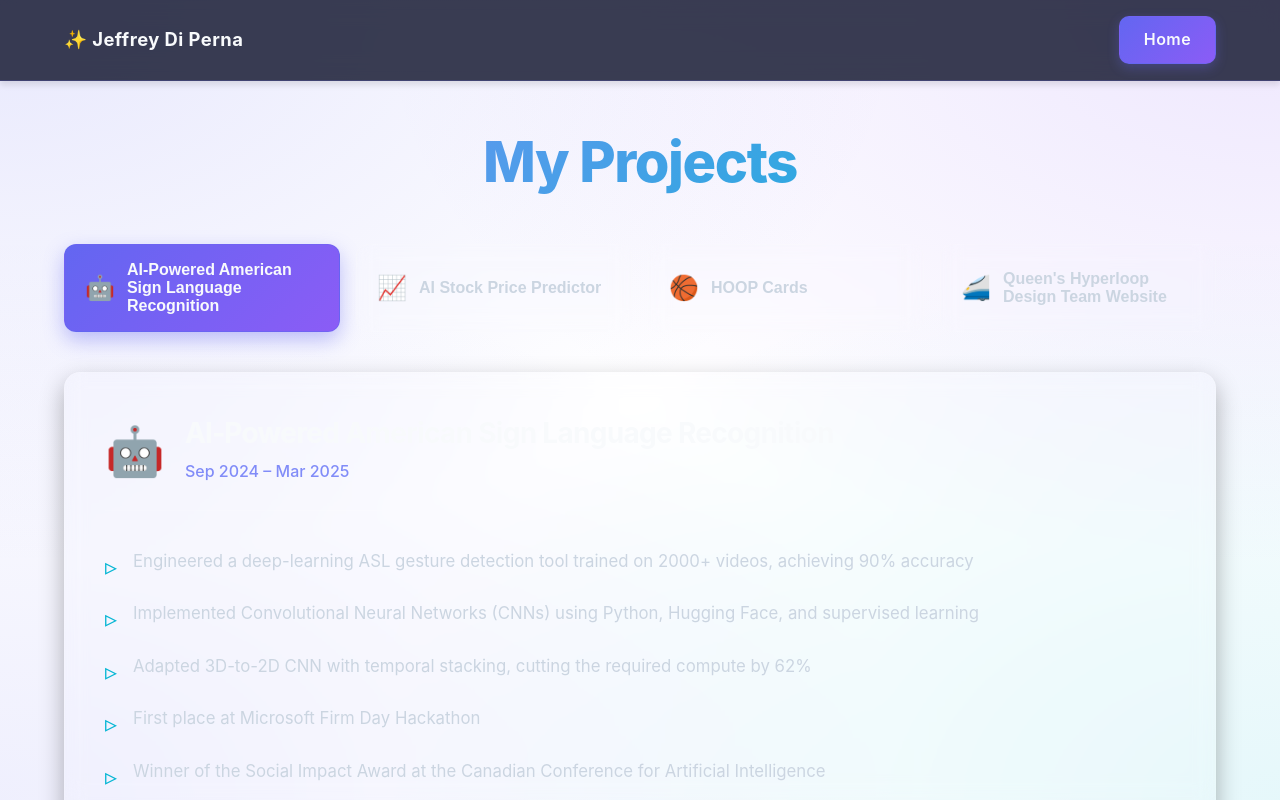
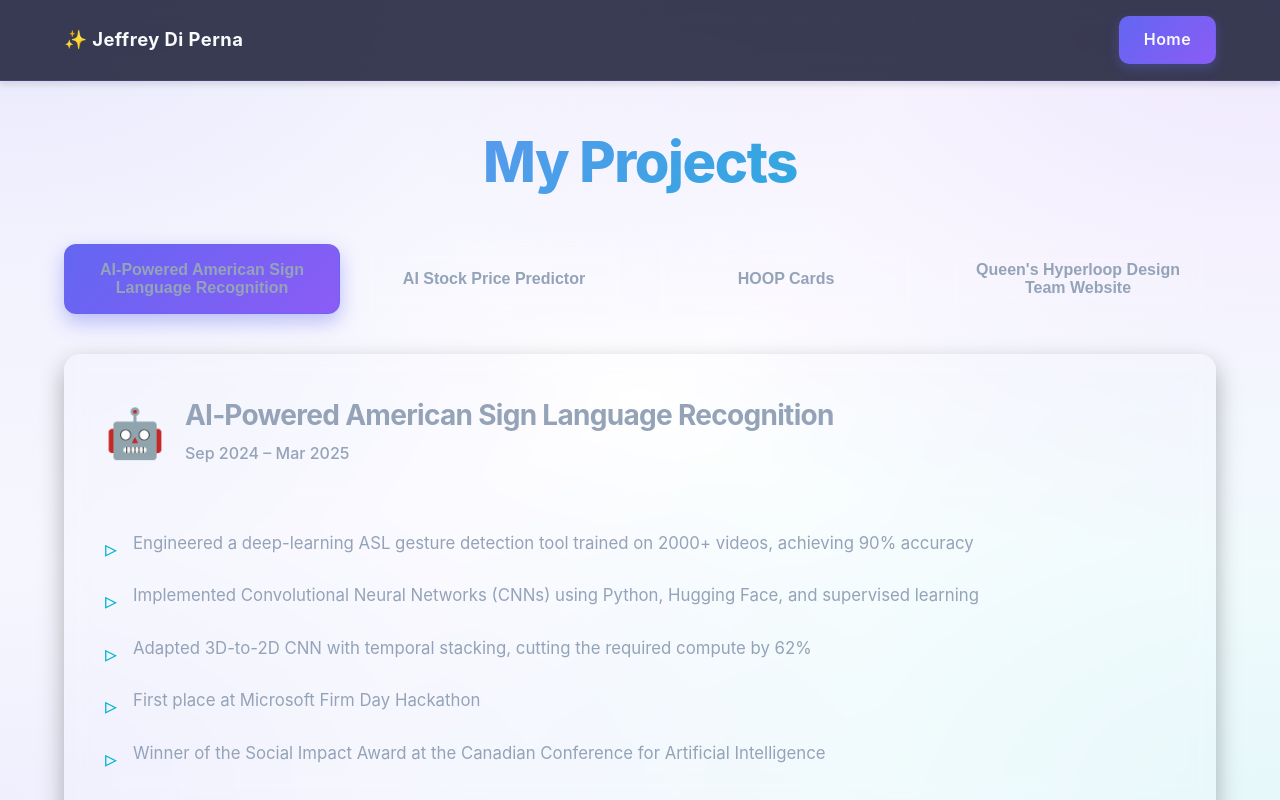
Before and after one commit to JeffreyDiPerna/Personal_Portfolio_Website, a Next.js app in the folder jeffrey-portfolio/: page /projects in a window 1280 px wide. Built offline with nearby package versions, Linux system fonts and the light colour scheme.

Commit message:
fix hard to read font on projects page

```diff
--- a/jeffrey-portfolio/src/app/projects/page.jsx
+++ b/jeffrey-portfolio/src/app/projects/page.jsx
@@ -69,7 +69,6 @@ export default function ProjectsPage() {
                 }}
                 className="project-tab"
               >
-                <span style={styles.tabIcon}>{project.icon}</span>
                 <span style={styles.tabText}>{project.title}</span>
               </button>
             ))}
@@ -138,6 +137,7 @@ const styles = {
     fontWeight: 800,
     marginBottom: "48px",
     textAlign: "center",
+    color: "#000000",
     background: "linear-gradient(135deg, #818cf8 0%, #06b6d4 100%)",
     WebkitBackgroundClip: "text",
     WebkitTextFillColor: "transparent",
@@ -152,7 +152,7 @@ const styles = {
   tabButton: {
     display: "flex",
     alignItems: "center",
-    gap: "12px",
+    justifyContent: "center",
     padding: "16px 20px",
     fontSize: "1rem",
     fontWeight: 600,
@@ -167,19 +167,16 @@ const styles = {
   },
   tabButtonActive: {
     background: "linear-gradient(135deg, #6366f1 0%, #8b5cf6 100%)",
-    color: "#f8fafc",
+    color: "#94a3b8",
     borderColor: "rgba(99, 102, 241, 0.5)",
     boxShadow: "0 8px 20px rgba(99, 102, 241, 0.4)",
   },
   tabButtonInactive: {
-    color: "#cbd5e1",
-  },
-  tabIcon: {
-    fontSize: "1.5rem",
+    color: "#94a3b8",
   },
   tabText: {
-    textAlign: "left",
-    flex: 1,
+    textAlign: "center",
+    width: "100%",
   },
   contentWrapper: {
     minHeight: "400px",
@@ -209,11 +206,11 @@ const styles = {
     fontSize: "1.75rem",
     fontWeight: 700,
     marginBottom: "8px",
-    color: "#f8fafc",
+    color: "#94a3b8",
   },
   date: {
     fontSize: "1rem",
-    color: "#818cf8",
+    color: "#94a3b8",
     fontWeight: 500,
   },
   list: {
@@ -226,7 +223,7 @@ const styles = {
     position: "relative",
     fontSize: "1.05rem",
     lineHeight: "1.7",
-    color: "#cbd5e1",
+    color: "#94a3b8",
     paddingLeft: "28px",
   },
   bullet: {
```
